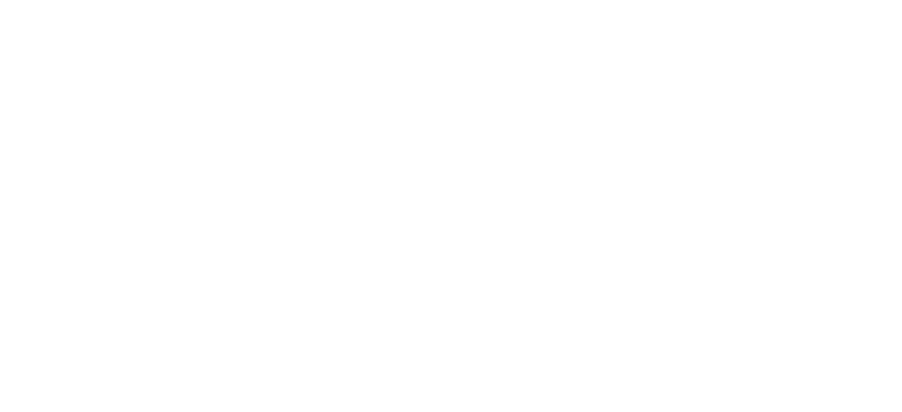
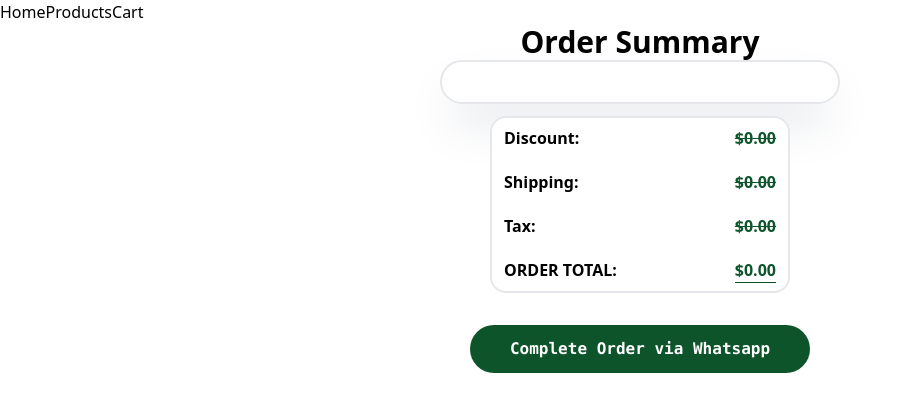
Before and after one commit to Taiwodaniel3116/Cmshairs, a React (Vite) app: page /checkout in a window 1280 px wide. Before the commit this address had no page. Shown: the top 412 px of the page, without its empty margins (0-902 px from the left). Built offline with nearby package versions, Linux system fonts and the light colour scheme.

Commit message:
Checkout Page built

```diff
--- a/src/App.jsx
+++ b/src/App.jsx
@@ -3,6 +3,7 @@
 import Home from "./pages/Home";
 import Products from "./pages/Products";
 import Cart from "./pages/Cart";
+import Checkout from "./pages/Checkout";
 import { BrowserRouter as Router, Route, Routes } from "react-router-dom";
 import { useState } from "react";
 import { products } from "./data/product";
@@ -126,6 +127,15 @@
               />
             }
           />
+
+          <Route
+            path="/checkout"
+            element={
+            <Checkout
+              cartItems={cartItems}
+              totalQuantity={totalQuantity}
+              totalPrice={totalPrice}
+            />}/>
         </Routes>
       </Router>
       {/* <Home/>
--- a/src/pages/Cart.jsx
+++ b/src/pages/Cart.jsx
@@ -22,6 +22,9 @@
         </Link>
       <Link to="/products">
           Products
+        </Link>
+      <Link to="/checkout">
+          checkout
         </Link>
     </nav>
     {/*  */}
@@ -53,13 +56,13 @@
 
               <div className="mt-2">
                 <button
-                  className="font-bold text-3xl w-10 mr-3 rounded-full border border-gray-400 cursor-pointer hover:bg-amber-400 duration-300"
+                  className="font-bold text-3xl w-10 mr-3 rounded-full border border-gray-400 cursor-pointer hover:bg-amber-400 active:bg-amber-400 duration-300"
                   onClick={() => decreaseQuantity(id)}
                 >
                   -
                 </button>
                 <button
-                  className="font-bold text-3xl w-10 mr-3 rounded-full border border-gray-400 cursor-pointer hover:bg-amber-400 duration-300"
+                  className="font-bold text-3xl w-10 mr-3 rounded-full border border-gray-400 cursor-pointer hover:bg-amber-400 active:bg-amber-400 duration-300"
                   onClick={() => increaseQuanity(id)}
                 >
                   {/* ➕ */}
@@ -96,7 +99,7 @@
         </div>
       </div>
 
-      <div className="mt-7 mb-2 w-fit h-max m-auto font-semibold bg-green-900 shadow-2xs shadow-green-200 text-white px-10 py-3 rounded-full  transition duration-300 hover:bg-green-700 active:bg-green-500">
+      <div className="mt-7 mb-2 w-fit h-max m-auto font-semibold bg-green-900 shadow-2xs shadow-green-200 text-white px-10 py-3 rounded-full  transition duration-300 hover:bg-green-700 active:bg-green-700">
         <Link to="/checkout">Proceed to Checkout</Link>
       </div>
     </>
--- /dev/null
+++ b/src/pages/Checkout.jsx
@@ -0,0 +1,119 @@
+import React from "react";
+import { Link } from "react-router-dom";
+
+const Checkout = ({ cartItems, totalQuantity, totalPrice }) => {
+  const phoneNumber = "2349027396272";
+
+  const handleWhatsappOrder = () => {
+    let message = "ORDER SUMMARY \n";
+    let total = 0;
+
+    cartItems.map((cartItem) => {
+      message += `${cartItem.name} (${cartItem.quantity}) - $${
+        cartItem.quantity * cartItem.price
+      } \n`;
+      total = `${totalPrice}.00`;
+    });
+
+    message += `\n TOTAL: $${total}`;
+
+    const encodedMessage = encodeURIComponent(message);
+    const whatsappURL = `https://wa.me/${phoneNumber}?text=${encodedMessage}`;
+
+    window.open(whatsappURL, "_blank");
+  };
+
+  return (
+    <>
+      <nav>
+        <Link to="/">Home</Link>
+        <Link to="/products">Products</Link>
+        <Link to="/cart">Cart</Link>
+
+        {/* <Link to="/cart" className="flex items-center relative ml-10">
+          <img
+            src="/images/icons/cart-icon.png"
+            alt="cart icon"
+            className="w-8 h-auto mr-3 mt-2"
+          />
+          <div className="text-[13px] text-blue-200 absolute left-3.75 top-0">
+            {totalQuantity}
+          </div>
+        </Link> */}
+      </nav>
+      {/*  */}
+      <div className="font-bold text-center text-3xl">
+       Order Summary
+      </div>
+
+      <div className="grid grid-cols-2 mb-3 bg-white w-[80%] py-5 px-2 rounded-3xl shadow-2xl shadow-gray-300 md:w-100 m-auto border-2 border-gray-200">
+        {cartItems.map((cartItem, id) => (
+          <div
+            key={id}
+            className="border-b-[3.5px] border-r rounded-4xl border-gray-300"
+          >
+            <div className="flex justify-center">
+              <img
+                src={cartItem.image}
+                alt="cart items"
+                className="w-23 h-23 pt-2 pl-1 hover:shadow-white shadow-2xl active:shadow-white rounded-[15px]"
+              />
+            </div>
+            <p className="text-center font-semibold text-[13px]">
+              {cartItem.name} ({cartItem.quantity})
+            </p>
+            <p className="text-center text-green-900 font-bold">
+              ${cartItem.price * cartItem.quantity}
+            </p>
+          </div>
+        ))}
+      </div>
+
+      {/*  */}
+      <div className="flex flex-col gap-5 bg-white w-75 m-auto px-3 py-2 rounded-2xl border-2 border-gray-200">
+
+        <div className="flex justify-between">
+          <span className="text-black font-bold ">Discount:</span>
+          <span className="text-green-900 font-bold line-through">
+            $0.00
+          </span>
+        </div>
+
+        <div className="flex justify-between">
+          <span className="text-black font-bold ">Shipping:</span>
+          <span className="text-green-900 font-bold line-through">
+            $0.00
+          </span>
+        </div>
+
+        <div className="flex justify-between">
+          <span className="text-black font-bold">Tax:</span>
+          <span className="text-green-900 font-bold uppercase line-through">
+            $0.00
+          </span>
+        </div>
+
+        <div className="flex justify-between">
+          <span className="text-black font-bold uppercase">ORDER Total:</span>
+          <span className="text-green-900 font-bold border-b">
+            ${totalPrice.toFixed(2)}
+          </span>
+        </div>
+
+      </div>
+      {/*  */}
+
+      <div className="flex justify-center flex-col items-center gap-2 pt-3 mb-15 mt-5 font-mono">
+        {/* <a href={"https://wa.me/2349027396272"}> */}
+        <button
+          className="bg-green-900 text-white font-semibold px-10 py-3 rounded-3xl duration-300 hover:bg-green-700 active:bg-green-700 cursor-pointer"
+          onClick={handleWhatsappOrder}
+        >
+          Complete Order via Whatsapp{" "}
+        </button>
+      </div>
+    </>
+  );
+};
+
+export default Checkout;
--- a/src/pages/Home.jsx
+++ b/src/pages/Home.jsx
@@ -12,6 +12,7 @@
           {/* <Link to="/checkout" className="links-hover-color links-active-color">Checkout</Link> */}
 
           <Link to="/cart">Cart</Link>
+          <Link to="/checkout">Checkout</Link>
         </div>
       </nav>
     </>
--- a/src/pages/Products.jsx
+++ b/src/pages/Products.jsx
@@ -15,6 +15,9 @@
         <Link to="/cart">
           Cart
         </Link>
+        <Link to="/checkout">
+          Checkout
+        </Link>
 
          <div className="text-[13px] text-white absolute left-3.75 top-0">
             {totalQuantity}
@@ -30,12 +33,12 @@
     </div>
 
     {/* Products */}
-         <div className="grid grid-cols-2 md:grid-cols-4 lg:grid-cols-6 xl:grid-cols-8">
+         <div className="grid grid-cols-2 md:grid-cols-4 lg:grid-cols-6 xl:grid-cols-8  mt-10">
         {products.map((product) => (
           <div key={product.id}>
-            {/* <div className="pb-5 border-blue-300 border-2 shadow-2xl shadow-blue-400"> */}
-              <div className="border-2 border-white rounded-3xl mt-10 mx-2 px-2 py-4 shadow-2xl shadow-black-300">
-                <img className="w-38 h-40" src={product.image} />
+            <div className="pb-5 border-gray-200 border-2 shadow-2xl shadow-gray-300">
+              <div className="border-2 border-gray-200 rounded-3xl mt-10 mx-2 px-2 py-4">
+                <img className="w-38 h-40 hover:shadow-white shadow-2xl active:shadow-white" src={product.image} />
               </div>
               <p className="ml-3 pt-3 font-bold">{product.name}</p>
               <p className="ml-3 pt-2 text-[17px] font-bold text-green-800">${product.price}</p>
@@ -44,13 +47,13 @@
                {/* Add to cart button */}
               <div className="flex justify-center mt-2">
                 <button
-                  className="bg-green-800 px-9 py-1.5 rounded-full text-white cursor-pointer"
+                  className="bg-green-900 hover:bg-green-700 active:bg-green-700 duration-300 px-9 py-1.5 rounded-full text-white cursor-pointer"
                   onClick={() => addToCart(product)}
                 >
                   Add to cart
                 </button>
               </div>
-            {/* </div> */}
+            </div>
           </div>
         ))}
       </div>
```
